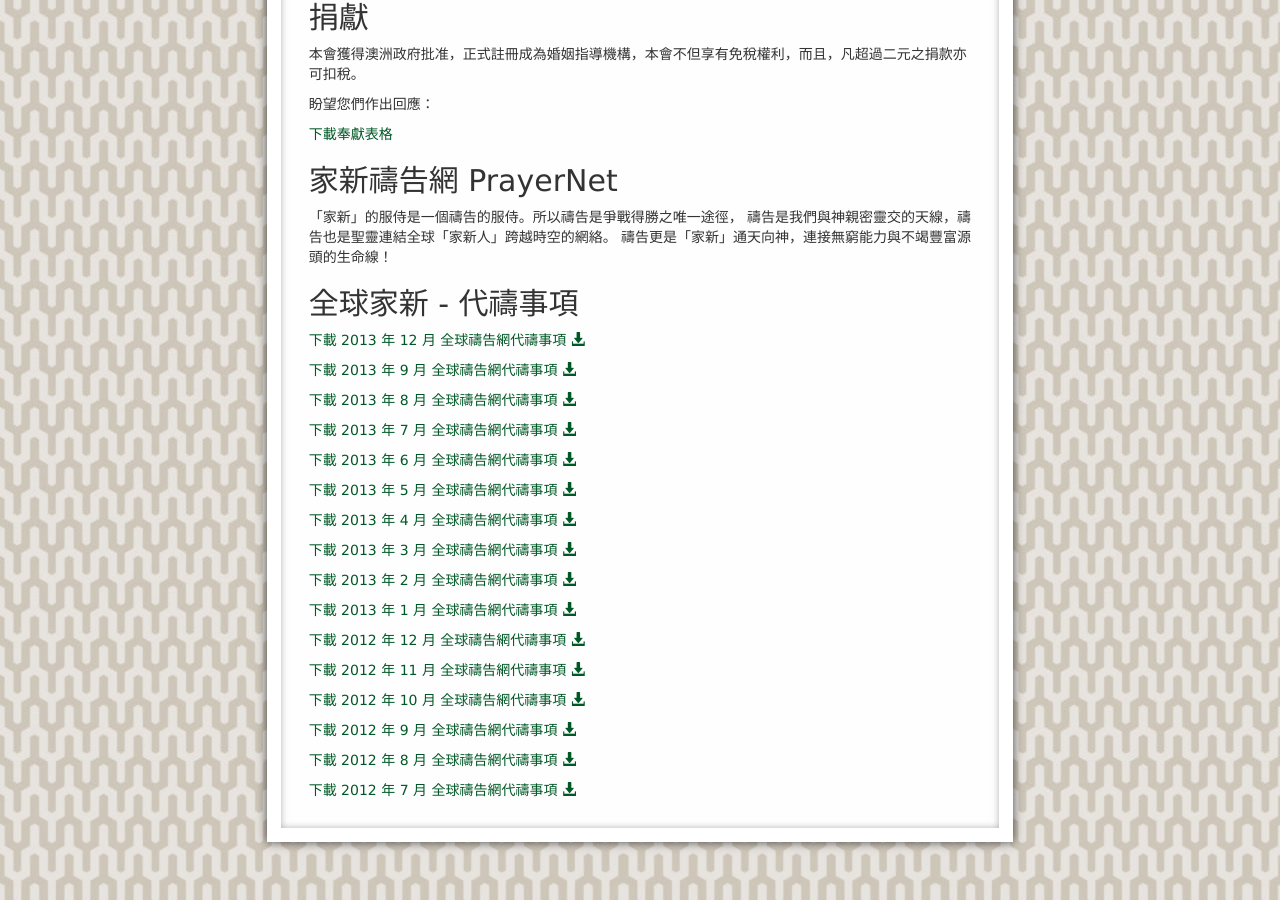
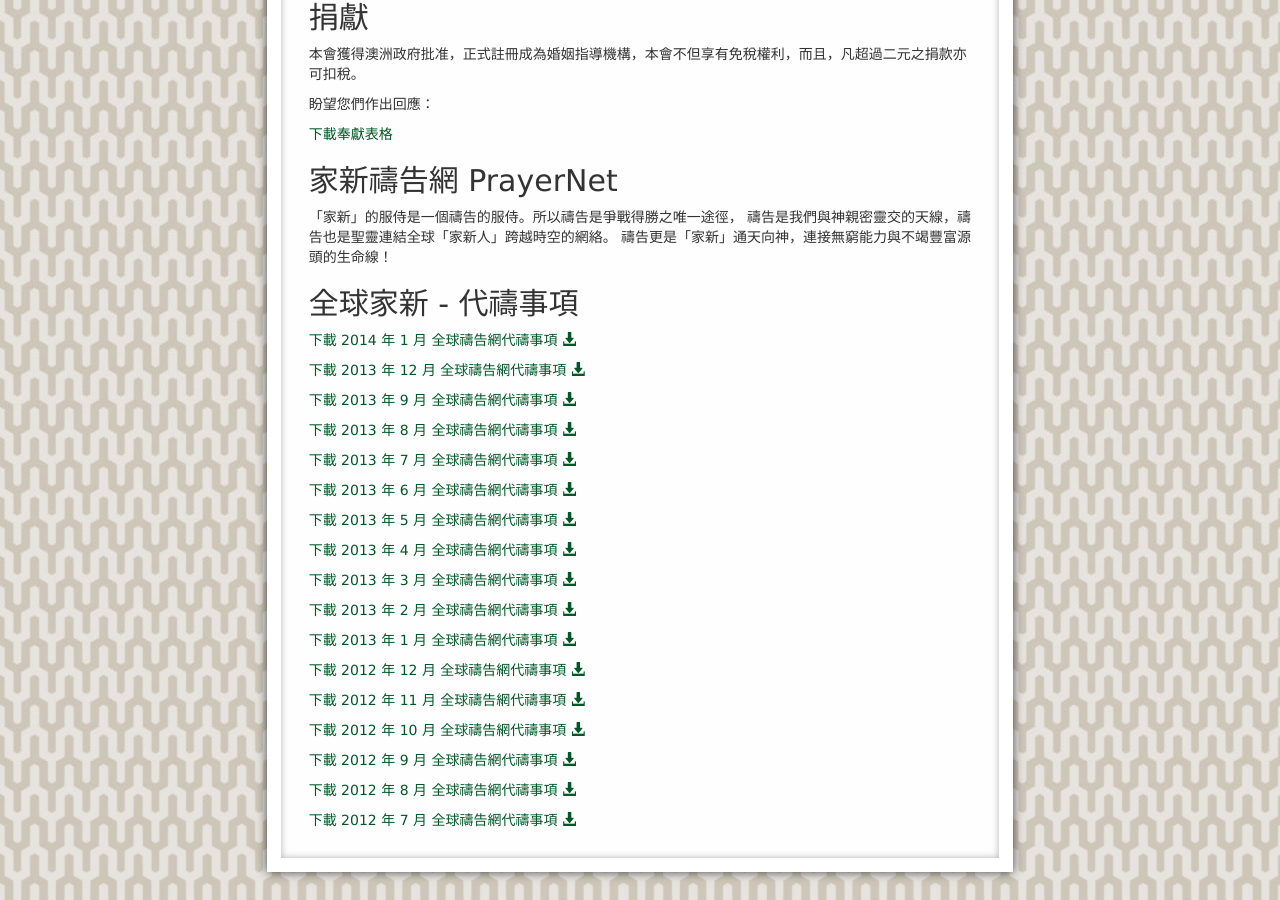
Before and after one commit to mffc/mffc, a Jekyll site: the page built from about/_posts/2001-01-02-support.md, in a window 1280 px wide and 900 px high, scrolled down 731 px. Built offline with Jekyll 4.4.1, drawn with Linux system fonts in a browser that asks for light colours; nearby versions of some CDN libraries; Markdown is read by kramdown in place of the engine named in the settings.

Commit message:
update to support.md

```diff
--- a/about/_posts/2001-01-02-support.md
+++ b/about/_posts/2001-01-02-support.md
@@ -51,6 +51,9 @@
 
 全球家新 - 代禱事項<a name="cffc">&nbsp;</a>
 -------------------
+
+[下載 2014 年 1 月 全球禱告網代禱事項 <span class="glyphicon glyphicon-download-alt"></span>](../PrayerNet_Global_Jan2014_FINAL\(TCM\).pdf)
+
 [下載 2013 年 12 月 全球禱告網代禱事項 <span class="glyphicon glyphicon-download-alt"></span>](../Dec2013_FINAL\(TCM\).pdf)
 
 [下載 2013 年 9 月 全球禱告網代禱事項 <span class="glyphicon glyphicon-download-alt"></span>](../Sept2013_FINAL\(繁體\).pdf)
```
Also changed, not shown: 1 other file.
